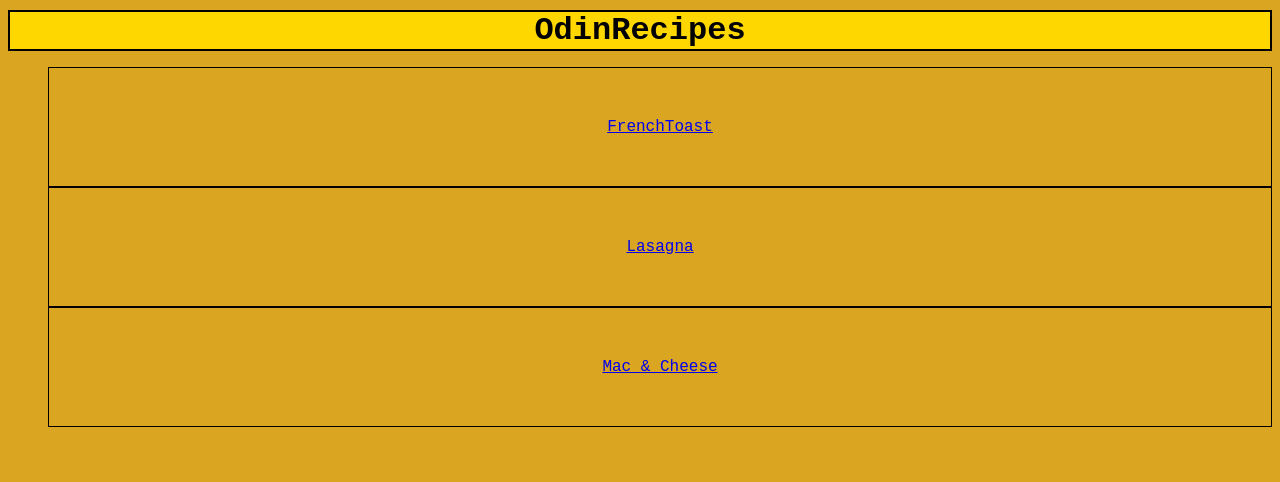
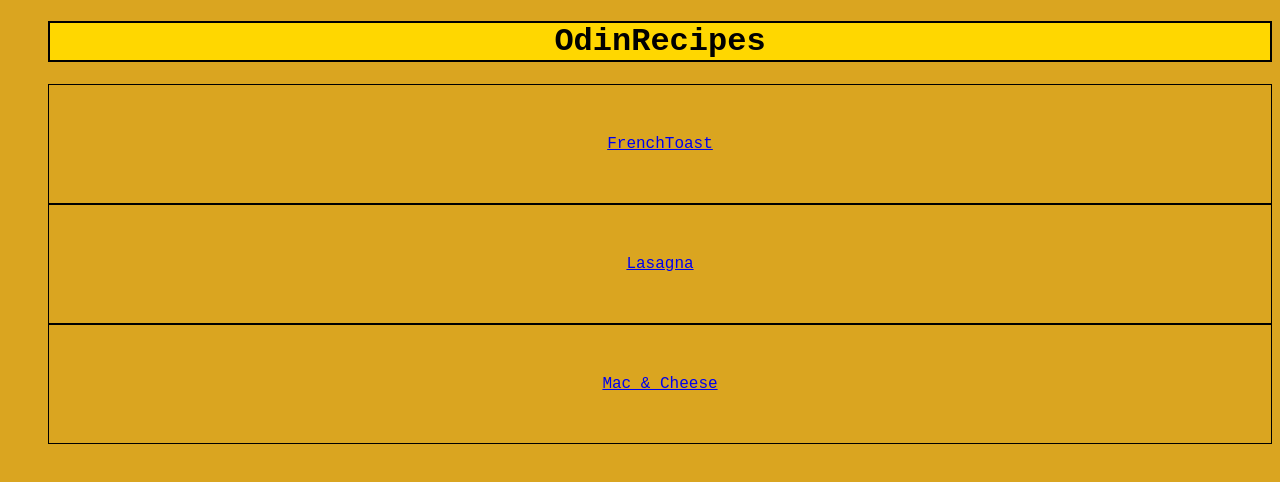
Before and after one commit to ionicasthma/odin-recipes, a plain HTML site: page index.html in a window 1280 px wide. Drawn offline with Linux system fonts and the light colour scheme.

Commit message:
bring up to date before switch to WSL

```diff
--- a/recipes/styles.css
+++ b/recipes/styles.css
@@ -9,8 +9,7 @@ text-align: center;
     border: 2px solid black;
     font-family: 'Courier New', Courier, monospace;
     text-align: center;
-    margin: 10px 0px;
-
+    margin-left: 40px;
     background-color: gold;
 
 
```
